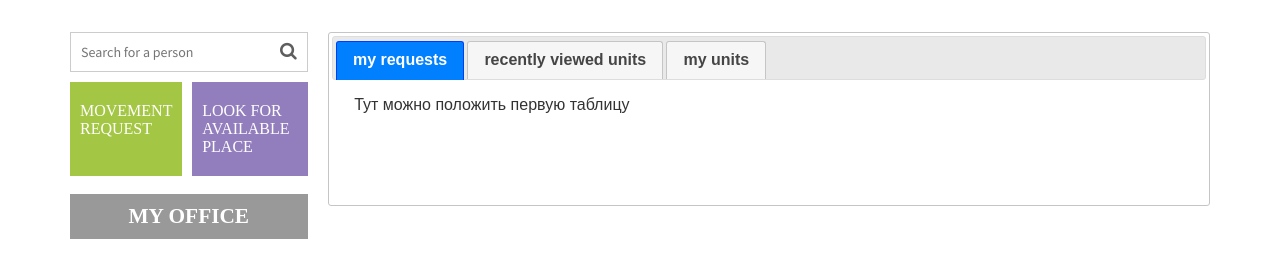
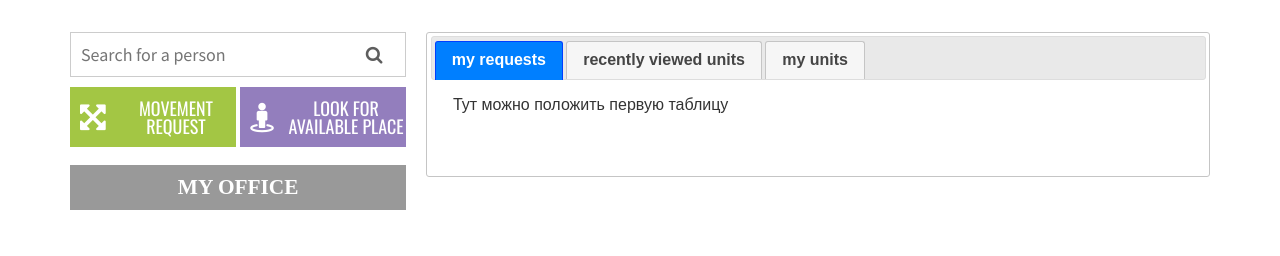
Before and after one commit to ambaflo/myJS_test, a website: page Home/index.html in a window 1280 px wide. Shown: the part 586-842 px from the top of the page. After the commit the page ends 813 px from the top, so only its background shows below. Drawn offline with nearby package versions, Linux system fonts and the light colour scheme.

Commit message:
css  - aside buttons

```diff
--- a/Home/index.html
+++ b/Home/index.html
@@ -127,8 +127,8 @@
             </form>
             <!--action buttons for current office-->
             <section class="buttons">
-                <a class="mrequest" href="#">movement request</a>
-                <a class="avalplace" href="#">look for available place</a>
+                <a class="mrequest" href="#"><i class="label fa fa-arrows-alt resize"></i>movement request</a>
+                <a class="avalplace" href="#"><i class="fa fa-street-view"></i>look for available place</a>
             </section>
             <article class="personiInfo">
                 <h2>My office</h2>
--- a/styles/main.css
+++ b/styles/main.css
@@ -99,7 +99,7 @@ main{
 }
 
 .bottommain > aside{
-    flex: 1 15%;
+    flex: 1 28%;
     margin-right: 20px;
 
 }
@@ -127,7 +127,7 @@ main{
     padding: 10px;
     /*noinspection CssNoGenericFontName*/
     font-family: "Source Sans Pro";
-    font-size: 14px;
+    font-size: 18px;
     color: #5e5e5e;
 }
 /*.search:after{*/
@@ -137,22 +137,57 @@ main{
 .buttons{
     display: -webkit-flex;
     display: flex;
+    /*flex-flow: row wrap;*/
+    align-content: center;
+
+}
+.buttons .fa {
+    font-size: 30px;
+    padding: 15px 10px;
+    /*display: inline-block;*/
+    /*margin: 5px;*/
 }
 .mrequest, .avalplace{
+    display: flex;
+    align-items: center;
     text-transform:uppercase;
+    text-align: center;
+    /*min-height: 60px;*/
+    line-height: 1;
     color:#ffffff;
-    padding:20px 10px;
+    /*padding:20px 10px;*/
     flex: 1 40%;
+    font-family: Oswald;
+    font-size: 18px;
+    /*padding: 15px 10px;*/
+    /*margin: auto;*/
+
+
 }
+/*.mrequest:before {*/
+    /*content: '\f0b2';*/
+    /*font-family: FontAwesome;*/
+    /*font-size: 30px;*/
+    /*padding: 15px 10px;*/
+/*}*/
+
 .mrequest{
     background:#a3c644;
-    flex: 1 30%;
-    margin: 10px 5px 0 0;
+    flex: 1 50%;
+    margin: 10px 2px 0 0;
+
 }
+
+/*.avalplace:before {*/
+    /*content: '\f0b2';*/
+    /*font-family: FontAwesome;*/
+    /*font-size: 30px;*/
+    /*padding: 15px 10px;*/
+/*}*/
 .avalplace{
     background:#937ebd;
-    flex: 2 30%;
-    margin:10px 0 0 5px ;
+    flex: 2 50%;
+    margin:10px 0 0 2px ;
 }
 
 .bottommain  aside h2{
```
